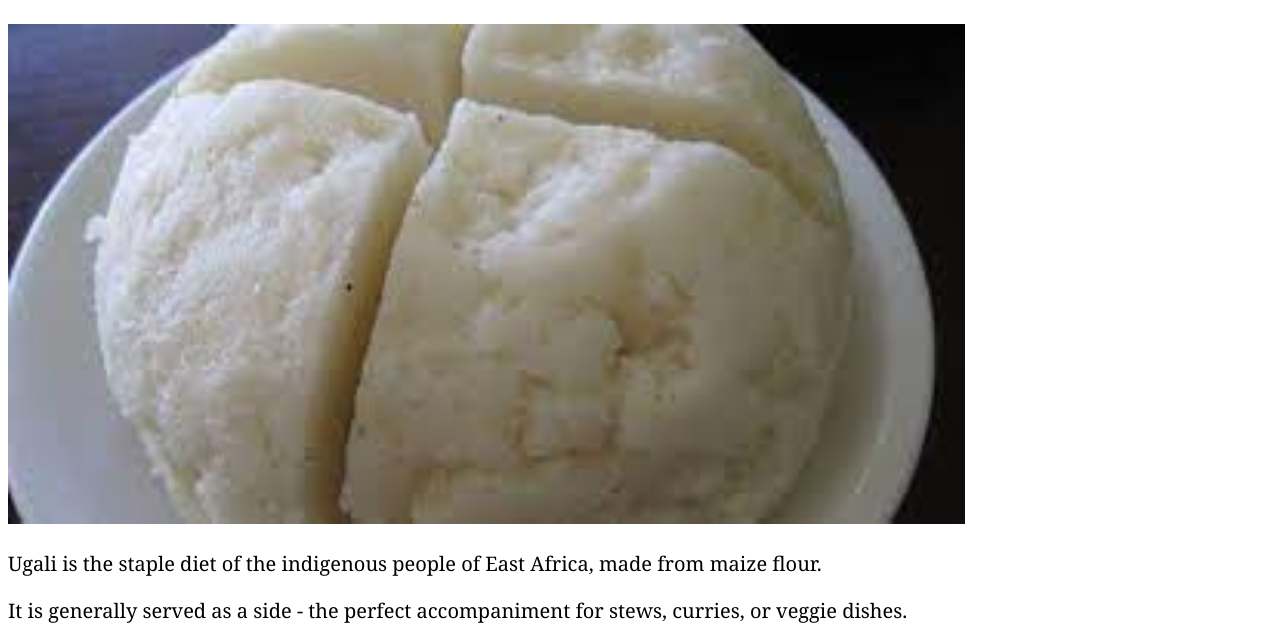
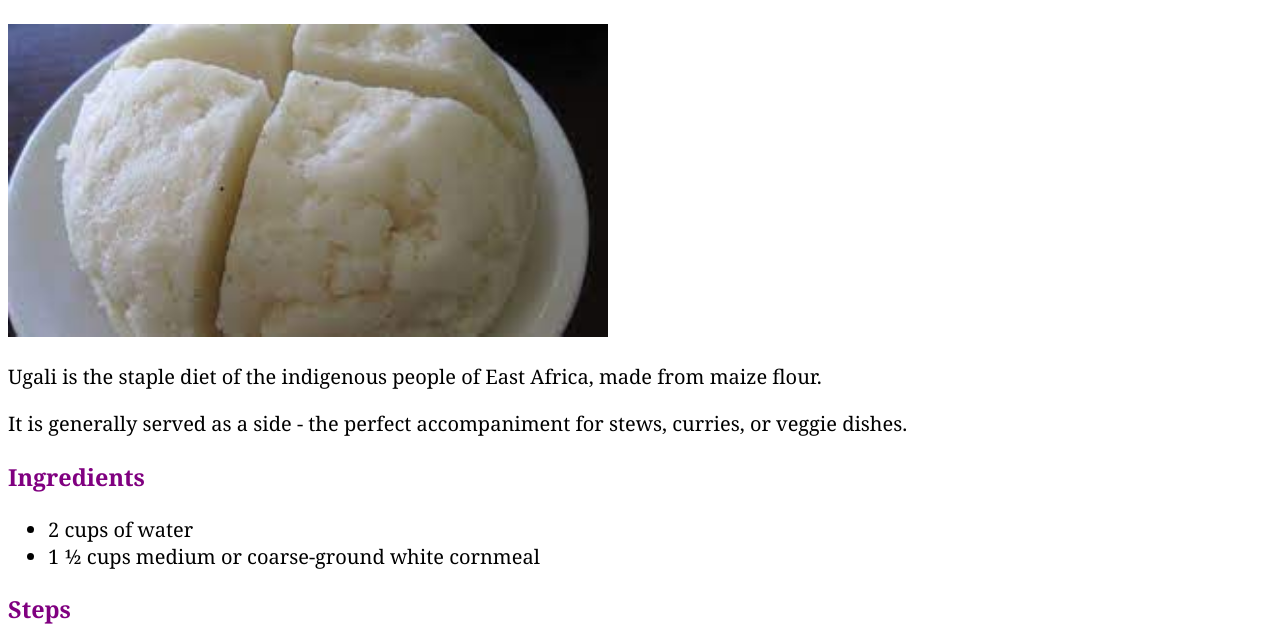
Before and after one commit to kennedymwavu/odin-recipes, a plain HTML site: page recipes/ugali.html in a window 1280 px wide. Shown: the part 85-729 px from the top of the page. Drawn offline with Linux system fonts and the light colour scheme.

Commit message:
Add img width, make height auto

```diff
--- a/recipes/ugali.html
+++ b/recipes/ugali.html
@@ -9,7 +9,7 @@
 </head>
 <body>
     <h1>Ugali, a recipe</h1>
-    <img src="../images/ugali.jpg" alt="ugali" height="500">
+    <img src="../images/ugali.jpg" alt="ugali">
     <p>Ugali is the staple diet of the indigenous people of East Africa, made
         from maize flour.
     </p>
--- a/styles.css
+++ b/styles.css
@@ -18,3 +18,8 @@ ol {
     padding-bottom: 10px;
     border-radius: 5px;
 }
+
+img {
+    width: 600px;
+    height: auto;
+}
```
Also changed, not shown: recipes/githeri.html (+1 -1 lines), recipes/lasagna.html (+1 -1 lines).
